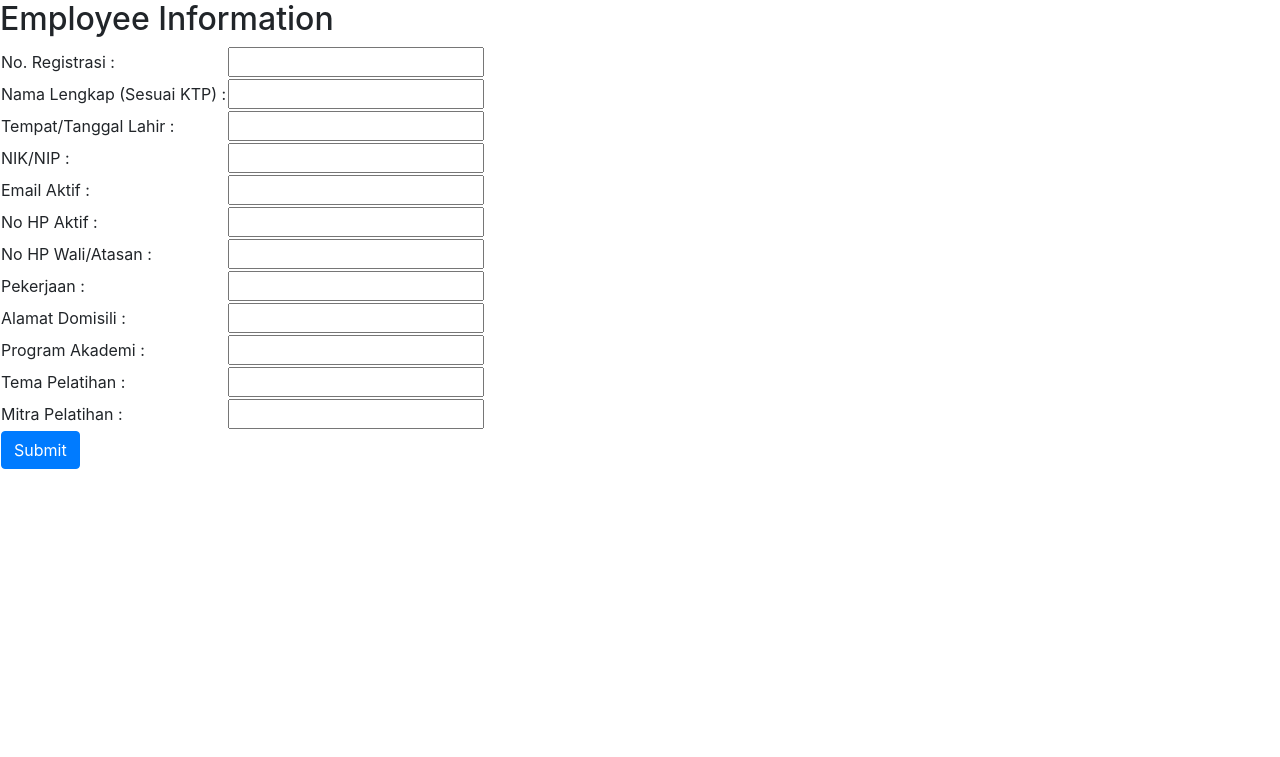
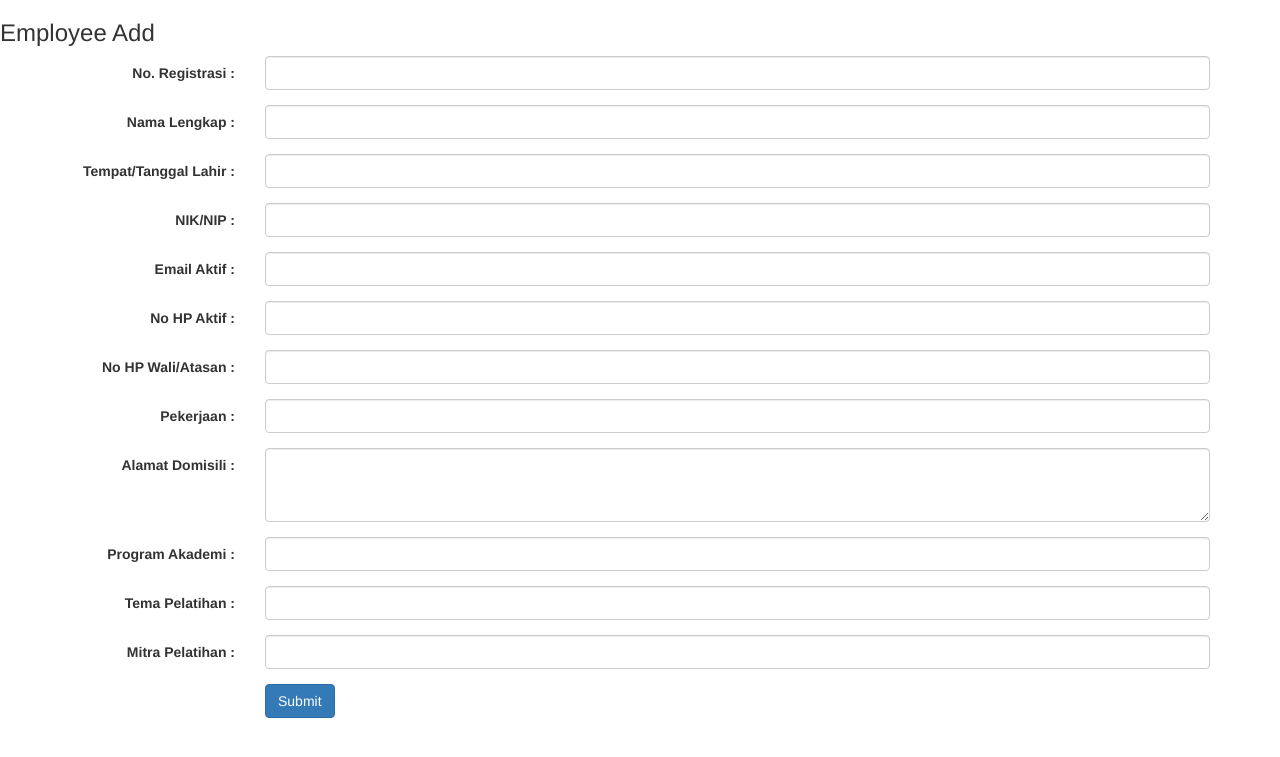
Before and after one commit to unknownwhisperer/FormAutomation-1, a Flask app: page /add in a window 1280 px wide. Shown: the top 757 px of the page. Run offline with Flask 2, Linux system fonts and the light colour scheme; some libraries are stand-ins or nearby versions.

Commit message:
add validator in add.html and change data in database

```diff
--- a/app.py
+++ b/app.py
@@ -17,7 +17,7 @@ def index():
 def add():
     return render_template("add.html")
 
-@app.route("/insert",methods = ["POST","GET"])
+@app.route("/insert",methods = ["POST"])
 def saveDetails():
     msg = "msg"
     if request.method == "POST":
--- a/templates/add.html
+++ b/templates/add.html
@@ -2,29 +2,102 @@
 <html>
 <head>
     <title>Add</title>
-    <link rel="stylesheet" href="https://cdn.jsdelivr.net/npm/bootstrap@4.6.0/dist/css/bootstrap.min.css" integrity="sha384-B0vP5xmATw1+K9KRQjQERJvTumQW0nPEzvF6L/Z6nronJ3oUOFUFpCjEUQouq2+l" crossorigin="anonymous">
-    <script src="https://code.jquery.com/jquery-3.5.1.slim.min.js" integrity="sha384-DfXdz2htPH0lsSSs5nCTpuj/zy4C+OGpamoFVy38MVBnE+IbbVYUew+OrCXaRkfj" crossorigin="anonymous"></script>
-    <script src="https://cdn.jsdelivr.net/npm/bootstrap@4.6.0/dist/js/bootstrap.bundle.min.js" integrity="sha384-Piv4xVNRyMGpqkS2by6br4gNJ7DXjqk09RmUpJ8jgGtD7zP9yug3goQfGII0yAns" crossorigin="anonymous"></script>
-
+    <meta charset="utf-8">
+    <meta name="viewport" content="width=device-width, initial-scale=1">
+    <link rel="stylesheet" href="https://maxcdn.bootstrapcdn.com/bootstrap/3.4.1/css/bootstrap.min.css">
+    <script src="https://ajax.googleapis.com/ajax/libs/jquery/3.5.1/jquery.min.js"></script>
+    <script src="https://maxcdn.bootstrapcdn.com/bootstrap/3.4.1/js/bootstrap.min.js"></script>
+    <script>
+        $(document).ready(function() {
+          $("#form").validate();
+        });
+      </script>
 </head>
 <body>
-    <h2>Employee Information</h2>
-    <form action = "/insert" method="post">
-    <table>
-        <tr><td>No. Registrasi :</td><td><input type="text" name="no_registrasi"></td></tr>
-        <tr><td>Nama Lengkap (Sesuai KTP) :</td><td><input type="text" name="nama"></td></tr>
-        <tr><td>Tempat/Tanggal Lahir :</td><td><input type="text" name="tempat_tanggal_lahir"></td></tr>
-        <tr><td>NIK/NIP :</td><td><input type="text" name="nik_nip"></td></tr>
-        <tr><td>Email Aktif :</td><td><input type="email" name="email"></td></tr>
-        <tr><td>No HP Aktif :</td><td><input type="text" name="hp"></td></tr>
-        <tr><td>No HP Wali/Atasan :</td><td><input type="text" name="hp_wali_atasan"></td></tr>
-        <tr><td>Pekerjaan :</td><td><input type="text" name="pekerjaan"></td></tr>
-        <tr><td>Alamat Domisili :</td><td><input type="text" name="alamat"></td></tr>
-        <tr><td>Program Akademi :</td><td><input type="text" name="program_akademi"></td></tr>
-        <tr><td>Tema Pelatihan :</td><td><input type="text" name="tema_pelatihan"></td></tr>
-        <tr><td>Mitra Pelatihan :</td><td><input type="text" name="mitra_pelatihan"></td></tr>
-        <tr><td><input type="submit" value="Submit" class="btn btn-primary"></td></tr>
-    </table>
-    </form>
+    <h3>Employee Add</h3>
+    <div class="container">
+        <form name="addForm" class="form-horizontal" action = "/insert" method="post">
+
+          <div class="form-group">
+            <label class="control-label col-sm-2">No. Registrasi :</label>
+            <div class="col-sm-10">
+            <input class="form-control" type="text" name="no_registrasi" required>
+        </div>
+        </div>
+        <div class="form-group">
+            <label class="control-label col-sm-2">Nama Lengkap :</label>
+            <div class="col-sm-10">
+            <input class="form-control" type="text" name="nama" required>
+        </div>
+        </div>
+        <div class="form-group">
+            <label class="control-label col-sm-2">Tempat/Tanggal Lahir :</label>
+            <div class="col-sm-10">
+            <input class="form-control" type="text" name="tempat_tanggal_lahir" required>
+        </div>
+        </div>
+        <div class="form-group">
+            <label class="control-label col-sm-2">NIK/NIP :</label>
+            <div class="col-sm-10">
+            <input class="form-control" type="text" name="nik_nip" required>
+        </div>
+        </div>
+        <div class="form-group">
+            <label class="control-label col-sm-2">Email Aktif :</label>
+            <div class="col-sm-10">
+            <input class="form-control" type="text" name="email" required>
+        </div>
+        </div>
+        <div class="form-group">
+            <label class="control-label col-sm-2">No HP Aktif :</label>
+            <div class="col-sm-10">
+            <input class="form-control" type="text" name="hp" required>
+        </div>
+        </div>
+        <div class="form-group">
+            <label class="control-label col-sm-2">No HP Wali/Atasan :</label>
+            <div class="col-sm-10">
+            <input class="form-control" type="text" name="hp_wali_atasan" required>
+        </div>
+        </div>
+        <div class="form-group">
+            <label class="control-label col-sm-2">Pekerjaan :</label>
+            <div class="col-sm-10">
+            <input class="form-control" type="text" name="pekerjaan" required>
+        </div>
+        </div>
+        <div class="form-group">
+            <label class="control-label col-sm-2">Alamat Domisili :</label>
+            <div class="col-sm-10">
+            <textarea class="form-control" rows="3" name="alamat" required></textarea>
+        </div>
+        </div>
+        <div class="form-group">
+            <label class="control-label col-sm-2">Program Akademi :</label>
+            <div class="col-sm-10">
+            <input class="form-control" type="text" name="program_akademi" required>
+        </div>
+        </div>
+        <div class="form-group">
+            <label class="control-label col-sm-2">Tema Pelatihan :</label>
+            <div class="col-sm-10">
+            <input class="form-control" type="text" name="tema_pelatihan" required>
+        </div>
+        </div>
+        <div class="form-group">
+            <label class="control-label col-sm-2">Mitra Pelatihan :</label>
+            <div class="col-sm-10">
+            <input class="form-control" type="text" name="mitra_pelatihan" required>
+        </div>
+        </div>
+
+
+          <div class="form-group">
+            <div class="col-sm-offset-2 col-sm-10">
+              <button type="submit" class="btn btn-primary">Submit</button>
+            </div>
+          </div>
+        </form>
+      </div>
 </body>
 </html>
```
Also changed, not shown: static/app.js (deleted, +0 -7 lines), templates/index.html (+14 -7 lines), database.db.
